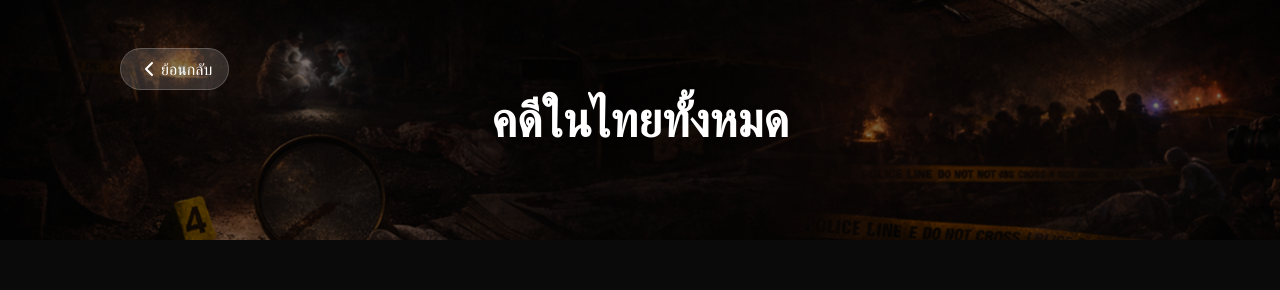
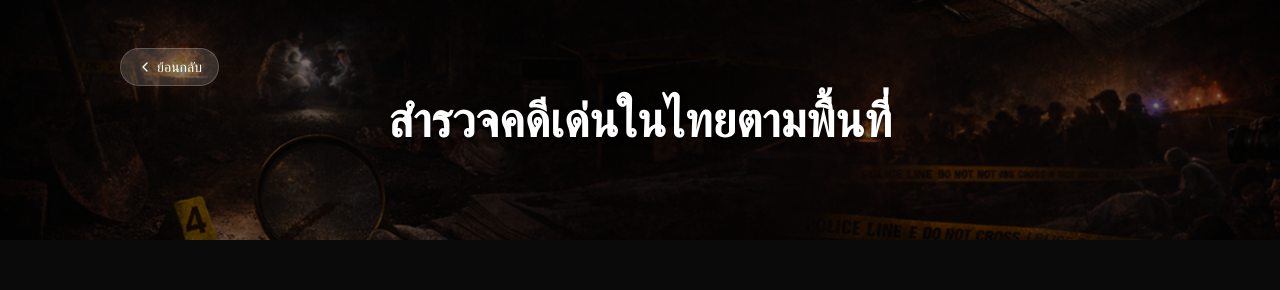
Before and after one commit to nuttawit007/react-crime-archive-system, a React (Vite) app: page /cases in a window 1280 px wide. Shown: the top 290 px of the page. Built offline with nearby package versions, Linux system fonts and the light colour scheme.

Commit message:
feat: add HeroBanner and refactor hero/button UI

```diff
--- a/src/common/Button.jsx
+++ b/src/common/Button.jsx
@@ -1,19 +1,30 @@
 import React from 'react'
-import { ChevronLeft } from "lucide-react";
+import { ChevronLeft } from 'lucide-react'
 
-const Button = ({type, text, onClick}) => {
+const Button = ({ type, text, onClick }) => {
+    const baseClass =
+        'inline-flex items-center justify-center gap-1 rounded-full cursor-pointer whitespace-nowrap transition px-3 py-1.5 text-sm sm:px-4 sm:py-2 min-h-[36px]'
+
     return (
         <>
-            {type === 'primary' &&
-            <button className="bg-[#EB3F34] text-white px-4 py-2 rounded-full cursor-pointer" onClick={onClick}>
-                {text}
-            </button>}
-            {type === 'secondary' &&
-            <button className=" bg-[#BBBBBB33] text-white px-4 py-2  border border-white/20 rounded-full cursor-pointer" onClick={onClick}>
-                <div className="flex">
-                    <ChevronLeft /> {text}
-                </div>
-            </button>}
+        {type === 'primary' && (
+            <button
+            className={`${baseClass} bg-[#EB3F34] text-white hover:opacity-90`}
+            onClick={onClick}
+            >
+            {text}
+            </button>
+        )}
+
+        {type === 'secondary' && (
+            <button
+            className={`${baseClass} bg-[#BBBBBB33] text-white border border-white/20 hover:bg-[#FFFFFF22]`}
+            onClick={onClick}
+            >
+            <ChevronLeft className='w-4 h-4' />
+            <span>{text}</span>
+            </button>
+        )}
         </>
     )
 }
--- /dev/null
+++ b/src/common/HeroBanner.jsx
@@ -0,0 +1,23 @@
+import React from 'react'
+import Button from './Button'
+
+const HeroBanner = ( {heroImage, handleBack} ) => {
+    return (
+        <section className="relative h-60">
+            {/* background image */}
+            <img src={heroImage} alt="background" className="absolute inset-0 h-full w-full object-cover opacity-50"/>
+
+            {/* content */}
+            <div className="relative z-10 flex h-full items-center justify-center px-6 text-center">
+                <div className='absolute top-0 left-0 px-8 py-8 md:px-15 md:py-15 lg:px-30 lg:py-12'>
+                    <Button type="secondary" text="ย้อนกลับ" onClick={handleBack}/>
+                </div>
+                <h1 className="text-2xl font-bold text-white sm:text-3xl md:text-4xl lg:text-5xl text-shadow-lg/30">
+                    สำรวจคดีเด่นในไทยตามพื้นที่
+                </h1>
+            </div>
+        </section>
+    )
+}
+
+export default HeroBanner
--- a/src/components/case/hero/HeroSection.jsx
+++ b/src/components/case/hero/HeroSection.jsx
@@ -22,18 +22,18 @@ export default function HeroSection({ caseItem, heroImage, onBack }) {
 
       {/* Back button */}
       <div className="absolute top-6 left-0 right-0 z-20">
-  <div className="max-w-6xl mx-auto px-4 md:px-8">
-    <Button type="secondary" text="ย้อนกลับ" onClick={onBack} />
-  </div>
-</div>
+        <div className="max-w-6xl mx-auto px-4 md:px-8">
+          <Button type="secondary" text="ย้อนกลับ" onClick={onBack} />
+        </div>
+      </div>
 
       {/* Content */}
-      <div className="relative z-10 max-w-4xl mx-auto w-full px-6 md:px-8 pb-12 md:pb-16 text-center">
+      <div className="relative z-10 max-w-4xl mx-auto w-full px-6 md:px-8 pt-24 md:pt-0 pb-12 md:pb-16 text-center">
         {/* Category badge */}
-        {caseItem.category && <Tag type={caseItem.category} />}
+          {caseItem.category && (<Tag type={caseItem.category} />)}
 
         {/* Title */}
-        <h1 className="text-3xl md:text-5xl font-bold text-white leading-tight mb-4">
+        <h1 className="text-3xl md:text-5xl font-bold text-white leading-tight my-4">
           {caseItem.title}
         </h1>
 
--- a/src/components/category/hero/HeroSection.jsx
+++ b/src/components/category/hero/HeroSection.jsx
@@ -7,6 +7,7 @@ import missingBg from '../../../assets/images/category/missing_cate.png';
 import murderBg from '../../../assets/images/category/murder_cate.png';
 import mysteryBg from '../../../assets/images/category/mystery_cate.png';
 import defaultBg from '../../../assets/images/category/all_cate.png';
+import HeroBanner from '../../../common/HeroBanner';
 
 const categoryImages = {
     "คดีปริศนา": mysteryBg,
@@ -18,33 +19,14 @@ const categoryImages = {
 
 const HeroSection = ({ title, searchTerm, onSearchChange }) => {
     const navigate = useNavigate();
+    const handleBack = () => {
+        navigate(-1);
+    };
     const backgroundImage = categoryImages[title] || defaultBg;
 
     return (
         <div className="w-full">
-            <section className="relative h-60 overflow-hidden bg-black">
-                {/* Background Image */}
-                <img
-                    src={backgroundImage}
-                    alt="background"
-                    className="absolute inset-0 h-full w-full object-cover opacity-50"
-                />
-
-                {/* Content Overlay */}
-                <div className="relative z-10 flex h-full items-center justify-center px-6 text-center">
-                    <div className='absolute top-0 left-0 px-8 py-8 md:px-15 md:py-15 lg:px-30 lg:py-12'>
-                        <Button
-                            type="secondary"
-                            text="ย้อนกลับ"
-                            onClick={() => navigate('/')}
-                        />
-                    </div>
-
-                    <h1 className="text-2xl font-bold text-white sm:text-3xl md:text-4xl lg:text-5xl drop-shadow-lg">
-                        {title === "คดีในไทยทั้งหมด" ? title : `หมวดหมู่ ${title}`}
-                    </h1>
-                </div>
-            </section>
+            <HeroBanner heroImage={backgroundImage} handleBack={handleBack}/>
 
             <div className="bg-[#0a0a0a] py-8">
                 <div className="w-full max-w-2xl px-8 md:px-15 lg:px-30">
--- a/src/components/region/hero/HeroSection.jsx
+++ b/src/components/region/hero/HeroSection.jsx
@@ -2,6 +2,7 @@ import React from 'react'
 import heroImage from '../../../assets/images/region/region_hero.png'
 import Button from '../../../common/Button'
 import { useNavigate } from 'react-router'
+import HeroBanner from '../../../common/HeroBanner'
 
 const HeroSection = () => {
     const navigate = useNavigate()
@@ -9,20 +10,7 @@ const HeroSection = () => {
         navigate('/')
     }
     return (
-        <section className="relative h-60">
-            {/* background image */}
-            <img src={heroImage} alt="background" className="absolute inset-0 h-full w-full object-cover opacity-50"/>
-
-            {/* content */}
-            <div className="relative z-10 flex h-full items-center justify-center px-6 text-center">
-                <div className='absolute top-0 left-0 px-8 py-8 md:px-15 md:py-15 lg:px-30 lg:py-12'>
-                    <Button type="secondary" text="ย้อนกลับ"  onClick={handleBack}/>
-                </div>
-                <h1 className="text-2xl font-bold text-white sm:text-3xl md:text-4xl lg:text-5xl text-shadow-lg/30">
-                    สำรวจคดีเด่นในไทยตามพื้นที่
-                </h1>
-            </div>
-        </section>
+        <HeroBanner heroImage={heroImage} handleBack={handleBack}/>
     )
 }
 
--- a/src/pages/CaseDetailPage.jsx
+++ b/src/pages/CaseDetailPage.jsx
@@ -133,7 +133,7 @@ export default function CaseDetailPage() {
     }
   }
 
-  const handleBack = () => navigate('/cases')
+  const handleBack = () => navigate(-1)
 
   return (
     <div className="min-h-screen bg-[#0a0a0a] text-white font-sans">
```
